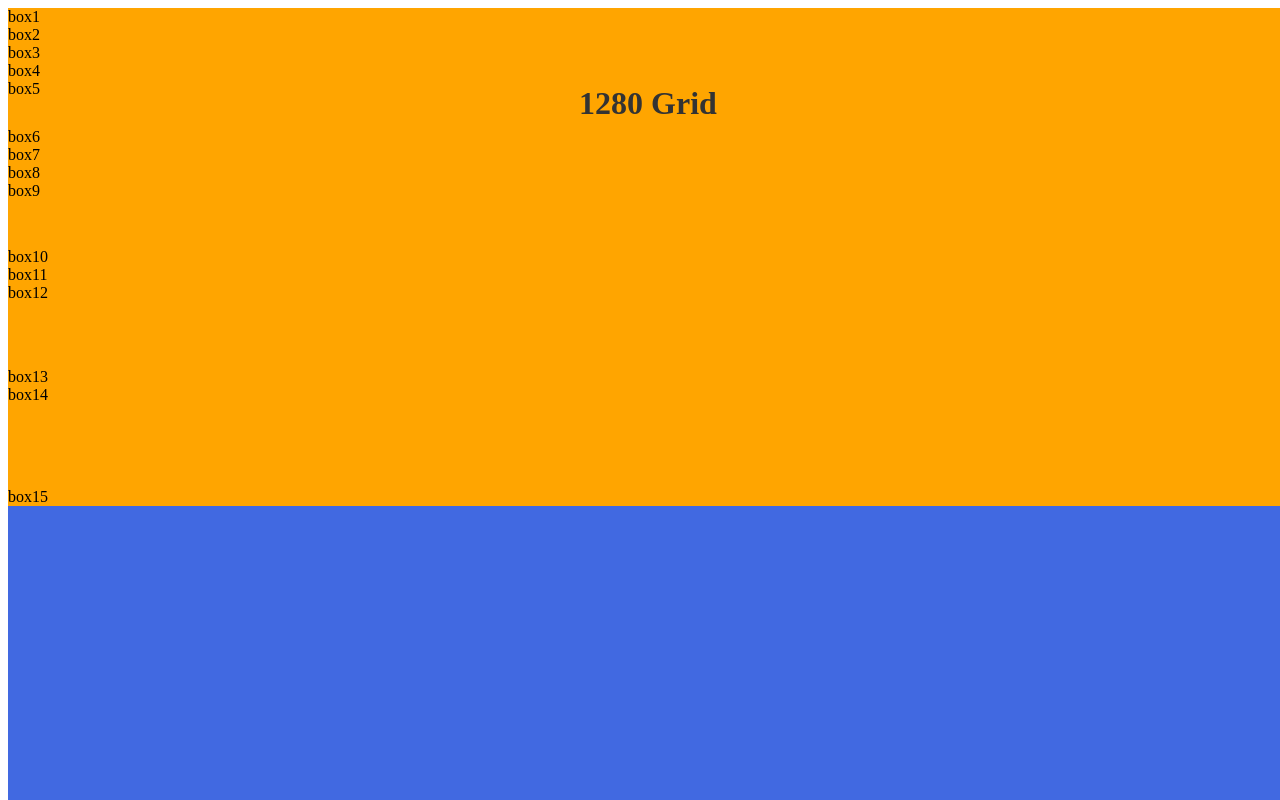
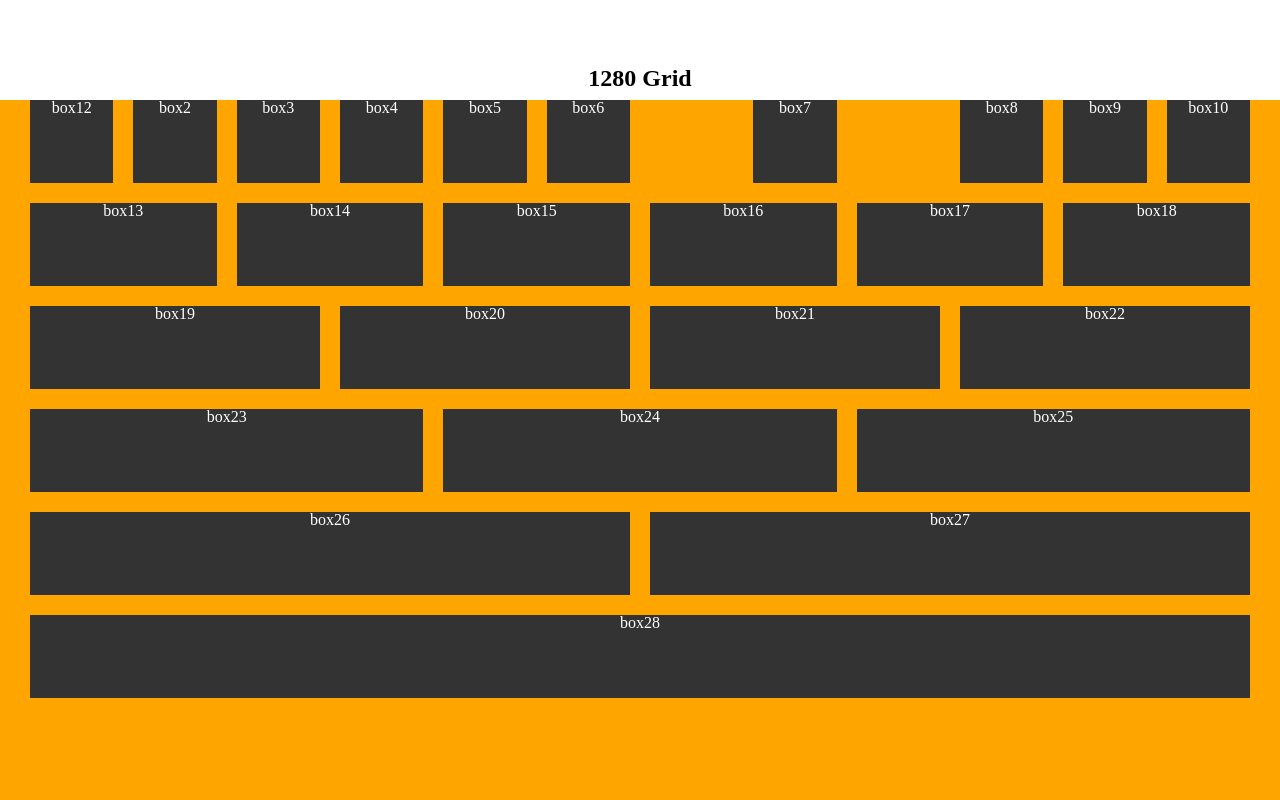
Before and after one commit to umeanz/grid_practice, a plain HTML site: page index.html in a window 1280 px wide. Shown: the top 800 px of the page. Drawn offline with Linux system fonts and the light colour scheme.

Commit message:
change wrapper in grid

```diff
--- a/index.html
+++ b/index.html
@@ -13,34 +13,37 @@
         <h1>1280 Grid</h1>
       </div>
        <div class="wrapper">
-        <div class="wrapper boxs">
-          <div class="first-row">
+        <div class="wrapper__boxs">
             <div class="box1">box1</div>
             <div class="box2">box2</div>
             <div class="box3">box3</div>
             <div class="box4">box4</div>
             <div class="box5">box5</div>
-          </div>
-          <div class="second-row">
             <div class="box6">box6</div>
             <div class="box7">box7</div>
             <div class="box8">box8</div>
             <div class="box9">box9</div>
-          </div>
-          <div class="third-row">
             <div class="box10">box10</div>
             <div class="box11">box11</div>
             <div class="box12">box12</div>
-          </div>
-          <div class="fourth-row">
             <div class="box13">box13</div>
             <div class="box14">box14</div>
+            <div class="box15">box15</div>
+            <div class="box16">box16</div>
+            <div class="box17">box17</div>
+            <div class="box18">box18</div>
+            <div class="box19">box19</div>
+            <div class="box20">box20</div>
+            <div class="box21">box21</div>
+            <div class="box22">box22</div>
+            <div class="box23">box23</div>
+            <div class="box24">box24</div>
+            <div class="box25">box25</div>
+            <div class="box26">box26</div>
+            <div class="box27">box27</div>
+            <div class="box28">box28</div>
         </div>
-          <div class="fifth-row">
-            <div class="box15">box15</div>
-          </div>
-        </div>
-       <div class="wrapper columns">
+        <div class="wrapper__columns">
           <div class="grid"></div>
           <div class="grid"></div>
           <div class="grid"></div>
--- a/main.css
+++ b/main.css
@@ -1,70 +1,242 @@
 #Frame{
-  width: 100vW;
-  height: 1800PX;
+  width: 100vw;
+  height: auto;
+  font-family: 'Times New Roman', Times, serif;
+  line-height: 1rem;
   background-color: royalblue;
-  position: relative;
-  justify-content: center;
-  align-items: center;
-
 }
 
 .title{
+  width: 200px;
+  height: 50px;
+  margin: auto;
+  top: 50px;
+  left: 0;
+  right: 0;
+  align-items: center;
+  justify-content: center;
+  text-align: center;
   position: absolute;
-  width: 200px;
-  height: 200px;
-  font-weight: bold;
-  box-sizing: border-box;
-  top: 50px;
-  right: 0;
-  left: 0;
-  margin: auto;
-  text-align: center;
-  justify-content: center;
-}
-.title h1{
-  color: #333;
-  font-size: 2rem;
+  background: #fff;
 }
 
 .wrapper{
-
+  width: 1280px;
+  height: auto;
+  margin: auto;
+  top: 100px;
+  left: 0;
+  right: 0;
+  background: orange;
+  position: absolute;
+  display: flex;
+  justify-content: center;
+  align-items: center;
 }
 
-.wrapper .boxs{
- display: grid;
- width: 1280px;
- background-color: orange;
- grid-template-columns: repeat(12, cla((1280-280)/12));
- grid-template-rows:repeat(4, 100px);
- grid-gap: 20px;
+.wrapper .wrapper__boxs{
+  display: grid;
+  grid-template-columns: repeat(12,calc(1000px/12));
+  grid-template-rows: repeat(7,83px);
+  gap: 20px;
 }
 
-.wrapper .boxs .first-row{
-
+.wrapper .wrapper__boxs .box1{
+  grid-column: 1/2;
+  grid-row: 1/2;
+  background: #333;
+  color: #fff;
+  text-align: center;
+}
+.wrapper .wrapper__boxs .box2{
+  grid-column: 2/3;
+  grid-row: 1/2;
+  background: #333;
+  color: #fff;
+  text-align: center;
+}
+.wrapper .wrapper__boxs .box3{
+  grid-column: 3/4;
+  grid-row: 1/2;
+  background: #333;
+  color: #fff;
+  text-align: center;
 }
 
-.wrapper .boxs .second-row{
-
+.wrapper .wrapper__boxs .box4{
+  grid-column: 4/5;
+  grid-row: 1/2;
+  background: #333;
+  color: #fff;
+  text-align: center;
+}
+.wrapper .wrapper__boxs .box5{
+  grid-column: 5/6;
+  grid-row: 1/2;
+  background: #333;
+  color: #fff;
+  text-align: center;
+}
+.wrapper .wrapper__boxs .box6{
+  grid-column: 6/7;
+  grid-row: 1/2;
+  background: #333;
+  color: #fff;
+  text-align: center;
+}
+.wrapper .wrapper__boxs .box7{
+  grid-column: 8/9;
+  grid-row: 1/2;
+  background: #333;
+  color: #fff;
+  text-align: center;
+}
+.wrapper .wrapper__boxs .box8{
+  grid-column: 10/11;
+  grid-row: 1/2;
+  background: #333;
+  color: #fff;
+  text-align: center;
+}
+.wrapper .wrapper__boxs .box9{
+  grid-column: 11/12;
+  grid-row: 1/2;
+  background: #333;
+  color: #fff;
+  text-align: center;
+}
+.wrapper .wrapper__boxs .box10{
+  grid-column: 12/13;
+  grid-row: 1/2;
+  background: #333;
+  color: #fff;
+  text-align: center;
 }
 
-.wrapper .boxs .third-row{
-
+.wrapper .wrapper__boxs .box11{
+  grid-column: 1/2;
+  grid-row: 1/2;
+  background: #333;
+  color: #fff;
+  text-align: center;
+}
+.wrapper .wrapper__boxs .box12{
+  grid-column: 1/2;
+  grid-row: 1/2;
+  background: #333;
+  color: #fff;
+  text-align: center;
+}
+.wrapper .wrapper__boxs .box13{
+  grid-column: 1/3;
+  grid-row: 2/3;
+  background: #333;
+  color: #fff;
+  text-align: center;
+}
+.wrapper .wrapper__boxs .box14{
+  grid-column: 3/5;
+  grid-row: 2/3;
+  background: #333;
+  color: #fff;
+  text-align: center;
+}
+.wrapper .wrapper__boxs .box15{
+  grid-column: 5/7;
+  grid-row: 2/3;
+  background: #333;
+  color: #fff;
+  text-align: center;
+}
+.wrapper .wrapper__boxs .box16{
+  grid-column: 7/9;
+  grid-row: 2/3;
+  background: #333;
+  color: #fff;
+  text-align: center;
+}
+.wrapper .wrapper__boxs .box17{
+  grid-column: 9/11;
+  grid-row: 2/3;
+  background: #333;
+  color: #fff;
+  text-align: center;
+}
+.wrapper .wrapper__boxs .box18{
+  grid-column: 11/13;
+  grid-row: 2/3;
+  background: #333;
+  color: #fff;
+  text-align: center;
 }
 
-.wrapper .boxs .fourth-row{
-
+.wrapper .wrapper__boxs .box19{
+  grid-column: 1/4;
+  grid-row: 3/4;
+  background: #333;
+  color: #fff;
+  text-align: center;
 }
-
-.wrapper .boxs .fifth-row{
-
+.wrapper .wrapper__boxs .box20{
+  grid-column: 4/7;
+  grid-row: 3/4;
+  background: #333;
+  color: #fff;
+  text-align: center;
 }
-
-.wrapper .columns{
- display: grid;
- width: 1280px;
- background-color: aquamarine;
+.wrapper .wrapper__boxs .box21{
+  grid-column: 7/10;
+  grid-row: 3/4;
+  background: #333;
+  color: #fff;
+  text-align: center;
 }
-
-.wrapper .columns .grid{
-
+.wrapper .wrapper__boxs .box22{
+  grid-column: 10/13;
+  grid-row: 3/4;
+  background: #333;
+  color: #fff;
+  text-align: center;
 }
+.wrapper .wrapper__boxs .box23{
+  grid-column: 1/5;
+  grid-row: 4/5;
+  background: #333;
+  color: #fff;
+  text-align: center;
+}
+.wrapper .wrapper__boxs .box24{
+  grid-column: 5/9;
+  grid-row: 4/5;
+  background: #333;
+  color: #fff;
+  text-align: center;
+}
+.wrapper .wrapper__boxs .box25{
+  grid-column: 9/13;
+  grid-row: 4/5;
+  background: #333;
+  color: #fff;
+  text-align: center;
+}
+.wrapper .wrapper__boxs .box26{
+  grid-column: 1/7;
+  grid-row: 5/6;
+  background: #333;
+  color: #fff;
+  text-align: center;
+}
+.wrapper .wrapper__boxs .box27{
+  grid-column: 7/13;
+  grid-row: 5/6;
+  background: #333;
+  color: #fff;
+  text-align: center;
+}
+.wrapper .wrapper__boxs .box28{
+  grid-column: 1/13;
+  grid-row: 6/7;
+  background: #333;
+  color: #fff;
+  text-align: center;
+}
```
Lines whose indentation alone changed are shown as unchanged.
